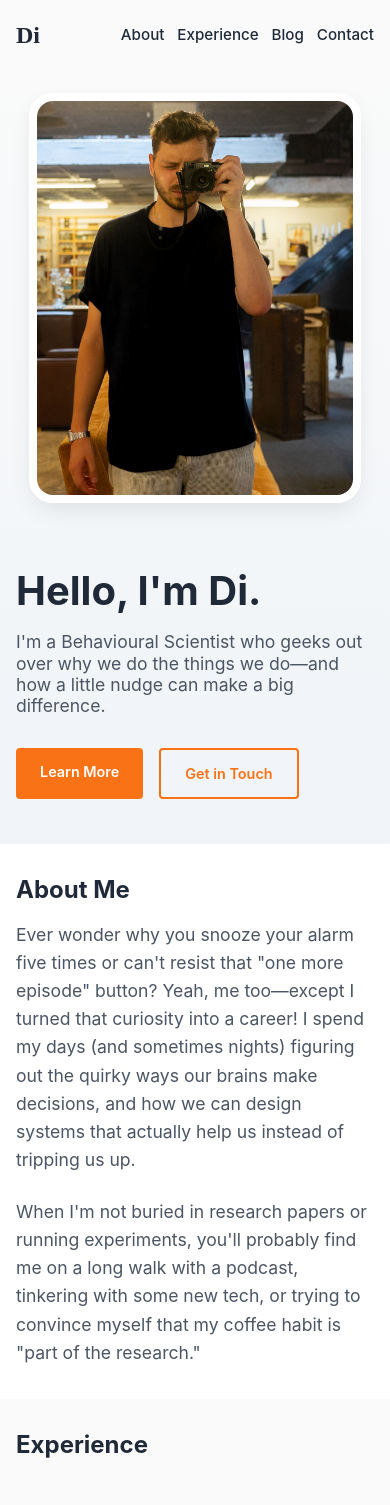
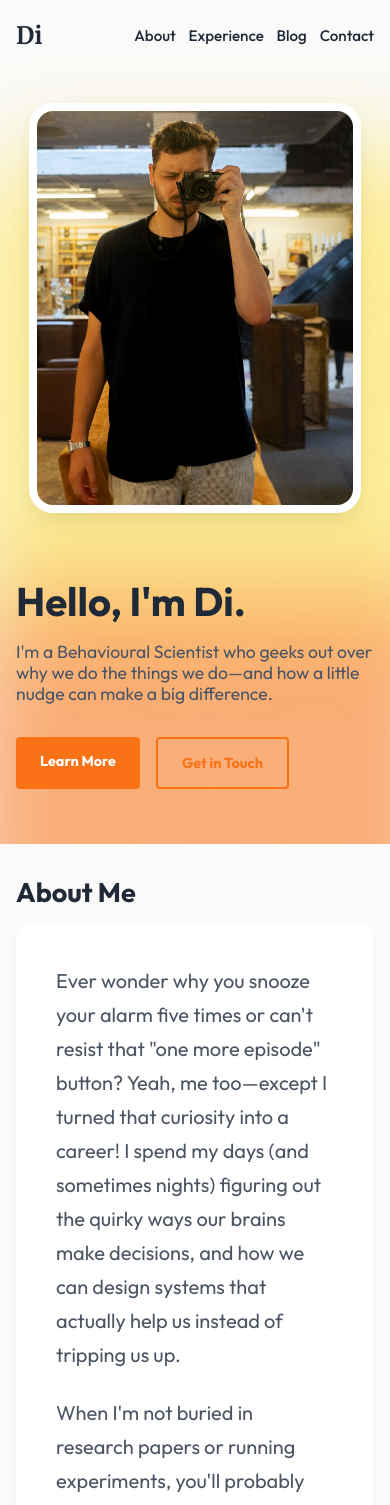
Before and after one commit to Dicodey/my-website, a React (Vite) app in the folder personal-website/: page /#/ in a window 390 px wide. Shown: the top 1505 px of the page. Built offline with nearby package versions, Linux system fonts and the light colour scheme.

Commit message:
Update design: brain-styled blobs and mobile optimizations

```diff
--- a/personal-website/index.html
+++ b/personal-website/index.html
@@ -1,13 +1,16 @@
 <!doctype html>
 <html lang="en">
+
 <head>
   <meta charset="UTF-8" />
   <link rel="icon" type="image/svg+xml" href="/vite.svg" />
   <meta name="viewport" content="width=device-width, initial-scale=1.0" />
   <title>my-portfolio</title>
 </head>
+
 <body>
   <div id="root"></div>
   <script type="module" src="/src/main.jsx"></script>
 </body>
+
 </html>
--- a/personal-website/src/App.jsx
+++ b/personal-website/src/App.jsx
@@ -7,6 +7,7 @@ import Experience from './components/Experience';
 import Blog from './components/Blog';
 import BlogPost from './components/BlogPost';
 import Contact from './components/Contact';
+import Background from './components/Background';
 
 import { useEffect } from 'react';
 import { useLocation } from 'react-router-dom';
@@ -42,6 +43,7 @@ function App() {
   return (
     <HelmetProvider>
       <Router>
+        <Background />
         <div className="app">
           <Navbar />
           <main>
--- a/personal-website/src/components/About.jsx
+++ b/personal-website/src/components/About.jsx
@@ -1,9 +1,18 @@
 const About = () => {
     return (
-        <section id="about" style={{ backgroundColor: 'white' }}>
+        <section id="about">
             <div className="container">
                 <h2>About Me</h2>
-                <div style={{ maxWidth: '800px', fontSize: '1.1rem', color: 'var(--text-secondary)' }}>
+                <div style={{
+                    maxWidth: '800px',
+                    fontSize: '1.25rem',
+                    color: 'var(--text-secondary)',
+                    backgroundColor: 'rgba(255, 255, 255, 0.85)',
+                    backdropFilter: 'blur(10px)',
+                    padding: '2.5rem',
+                    borderRadius: '12px',
+                    boxShadow: '0 4px 6px rgba(0, 0, 0, 0.05)'
+                }}>
                     <p style={{ marginBottom: '1.5rem' }}>
                         Ever wonder why you snooze your alarm five times or can't resist that "one more episode" button?
                         Yeah, me too—except I turned that curiosity into a career! I spend my days (and sometimes nights)
--- /dev/null
+++ b/personal-website/src/components/Background.jsx
@@ -0,0 +1,58 @@
+import React from 'react';
+import './Background.style.css';
+
+const BrainBlob = ({ className, color, opacity = 0.65, delay = '0s' }) => {
+    return (
+        <div className={`brain-blob-container ${className}`} style={{ animationDelay: delay }}>
+            <svg
+                viewBox="0 0 200 200"
+                xmlns="http://www.w3.org/2000/svg"
+                className="brain-blob-svg"
+            >
+                <path
+                    d="M30,-50 C10,-65 -10,-65 -30,-50 C-55,-30 -60,0 -50,30 C-35,60 0,65 35,60 C60,50 65,20 60,-10 C55,-35 45,-45 30,-50 Z"
+                    fill={color}
+                    opacity={opacity}
+                    transform="translate(100 100) scale(2.2)"
+                />
+                {/* Brain gyri/sulci */}
+                <g stroke={color} strokeWidth="1.5" fill="none" opacity="0.5" transform="translate(100 100) scale(2.2)">
+                    {/* Left Hemisphere hint */}
+                    <path d="M-15,-40 Q-25,-20 -15,0 T-20,40" />
+                    <path d="M-30,-20 Q-40,0 -25,20" />
+
+                    {/* Right Hemisphere hint */}
+                    <path d="M15,-40 Q25,-20 15,0 T20,40" />
+                    <path d="M30,-20 Q40,0 25,20" />
+
+                    {/* Center division */}
+                    <path d="M0,-45 L0,45" strokeOpacity="0.3" strokeWidth="1" />
+                </g>
+            </svg>
+        </div>
+    );
+};
+
+const Background = () => {
+    const blobs = [
+        { className: 'blob-1', color: '#fde047', delay: '0s' },
+        { className: 'blob-2', color: '#f97316', delay: '-5s' },
+        { className: 'blob-3', color: '#dc2626', delay: '-10s' },
+        { className: 'blob-4', color: '#16a34a', delay: '-15s' },
+        { className: 'blob-5', color: '#fde047', delay: '-2s' },
+        { className: 'blob-6', color: '#f97316', delay: '-7s' },
+        { className: 'blob-7', color: '#dc2626', delay: '-12s' },
+    ];
+
+    return (
+        <div className="background-wrapper">
+            <div className="blobs-container">
+                {blobs.map((blob, index) => (
+                    <BrainBlob key={index} {...blob} />
+                ))}
+            </div>
+        </div>
+    );
+};
+
+export default Background;
--- /dev/null
+++ b/personal-website/src/components/Background.style.css
@@ -0,0 +1,111 @@
+/* Background Wrapper */
+.background-wrapper {
+  position: fixed;
+  top: 0;
+  left: 0;
+  width: 100%;
+  height: 100%;
+  z-index: -1;
+  overflow: hidden;
+  background-color: var(--bg-color);
+  pointer-events: none;
+}
+
+.blobs-container {
+  position: absolute;
+  top: 0;
+  left: 0;
+  width: 100%;
+  height: 4000px;
+  /* Matching the approximate path of the original background */
+}
+
+.brain-blob-container {
+  position: absolute;
+  width: 500px;
+  /* Mobile increased size */
+  height: 500px;
+  opacity: 0.85;
+  /* Slightly more visible */
+  filter: blur(50px);
+  animation: float 40s ease-in-out infinite alternate;
+  /* Slower */
+}
+
+.brain-blob-svg {
+  width: 100%;
+  height: 100%;
+}
+
+@keyframes float {
+  0% {
+    transform: translate(0, 0) rotate(0deg);
+  }
+
+  50% {
+    transform: translate(15px, -10px) rotate(1deg);
+    /* Subtle movement */
+  }
+
+  100% {
+    transform: translate(-10px, 15px) rotate(-1deg);
+  }
+}
+
+/* Individual blob positions */
+/* Individual blob positions - Mobile (more spaced out) */
+.blob-1 {
+  top: 150px;
+  left: -10%;
+}
+
+.blob-2 {
+  top: 600px;
+  right: -15%;
+}
+
+.blob-3 {
+  top: 1200px;
+  left: -5%;
+  animation-duration: 45s;
+}
+
+.blob-4 {
+  top: 1800px;
+  right: -10%;
+  animation-duration: 38s;
+}
+
+.blob-5 {
+  top: 2500px;
+  left: 15%;
+  animation-duration: 42s;
+}
+
+.blob-6 {
+  top: 3200px;
+  left: -5%;
+  animation-duration: 40s;
+}
+
+.blob-7 {
+  top: 3800px;
+  right: 5%;
+  animation-duration: 44s;
+}
+
+/* Desktop adjustments */
+@media (min-width: 1024px) {
+  .brain-blob-container {
+    width: 700px;
+    height: 700px;
+    filter: blur(70px);
+  }
+}
+
+/* Reduced motion */
+@media (prefers-reduced-motion: reduce) {
+  .brain-blob-container {
+    animation: none;
+  }
+}
--- a/personal-website/src/components/Blog.jsx
+++ b/personal-website/src/components/Blog.jsx
@@ -3,7 +3,7 @@ import { posts } from '../data/posts';
 
 const Blog = () => {
     return (
-        <section id="thoughts" style={{ backgroundColor: 'white' }}>
+        <section id="thoughts">
             <div className="container">
                 <h2>Latest Thoughts</h2>
                 <div style={{ display: 'grid', gridTemplateColumns: 'repeat(auto-fit, minmax(300px, 1fr))', gap: '2rem', marginTop: '2rem' }}>
--- a/personal-website/src/components/Contact.jsx
+++ b/personal-website/src/components/Contact.jsx
@@ -1,7 +1,16 @@
 const Contact = () => {
     return (
-        <section id="contact" style={{ backgroundColor: 'var(--bg-color)', paddingBottom: '4rem' }}>
-            <div className="container" style={{ textAlign: 'center', maxWidth: '600px' }}>
+        <section id="contact" style={{ paddingBottom: '4rem' }}>
+            <div className="container" style={{ display: 'flex', justifyContent: 'center' }}>
+                <div style={{
+                    textAlign: 'center',
+                    maxWidth: '600px',
+                    backgroundColor: 'rgba(255, 255, 255, 0.85)',
+                    backdropFilter: 'blur(10px)',
+                    padding: '2.5rem',
+                    borderRadius: '12px',
+                    boxShadow: '0 4px 6px rgba(0, 0, 0, 0.05)'
+                }}>
                     <h2>Let's Chat!</h2>
                     <p style={{ marginBottom: '2rem', fontSize: '1.1rem', color: 'var(--text-secondary)' }}>
                         Whether you've got a wild idea, a question about how brains work, or just want to say hi—I'd love to hear from you.
@@ -35,6 +44,7 @@ const Contact = () => {
                         <a href="#" style={{ color: 'var(--text-secondary)' }}>Twitter / X</a>
                     </div>
                 </div>
+            </div>
         </section>
     );
 };
--- a/personal-website/src/components/Experience.jsx
+++ b/personal-website/src/components/Experience.jsx
@@ -36,7 +36,7 @@ const Experience = () => {
                 justifyContent: 'space-between',
                 marginBottom: '0.5rem',
                 color: 'var(--text-secondary)',
-                fontSize: '0.9rem',
+                fontSize: '1rem',
                 gap: '0.5rem'
             }}>
                 <span style={{ fontWeight: 600 }}>{item.company}</span>
@@ -47,7 +47,7 @@ const Experience = () => {
     );
 
     return (
-        <section id="experience" style={{ backgroundColor: 'var(--bg-color)' }}>
+        <section id="experience">
             <div className="container">
                 <h2 style={{ marginBottom: '3rem' }}>Experience</h2>
                 <div style={{ display: 'grid', gridTemplateColumns: 'repeat(auto-fit, minmax(min(100%, 400px), 1fr))', gap: '2rem' }}>
--- a/personal-website/src/components/Hero.jsx
+++ b/personal-website/src/components/Hero.jsx
@@ -6,7 +6,6 @@ const Hero = () => {
             minHeight: '100vh',
             display: 'flex',
             alignItems: 'center',
-            background: 'linear-gradient(to bottom, var(--bg-color), #f0f4f8)',
             paddingTop: '80px'
         }}>
             <div className="container" style={{
--- a/personal-website/src/index.css
+++ b/personal-website/src/index.css
@@ -1,3 +1,5 @@
+@import url('https://fonts.googleapis.com/css2?family=Outfit:wght@400;500;700&family=Plus+Jakarta+Sans:wght@400;500;700&family=Poppins:wght@400;500;700&family=Merriweather:wght@700&display=swap');
+
 :root {
   /* Colors - Clean Academic/Professional with Orange Accents */
   --bg-color: #fafafa;
@@ -13,7 +15,7 @@
   --border-color: #e5e7eb;
 
   /* Typography */
-  --font-sans: 'Inter', -apple-system, BlinkMacSystemFont, "Segoe UI", Roboto, sans-serif;
+  --font-sans: 'Outfit', -apple-system, BlinkMacSystemFont, "Segoe UI", Roboto, sans-serif;
   --font-serif: 'Merriweather', serif;
   /* For headings/elegant feel */
 
@@ -37,7 +39,8 @@ body {
   font-family: var(--font-sans);
   background-color: var(--bg-color);
   color: var(--text-primary);
-  line-height: 1.6;
+  font-size: 1.125rem;
+  line-height: 1.7;
   -webkit-font-smoothing: antialiased;
 }
 
@@ -83,6 +86,9 @@ button {
 section {
   padding: var(--spacing-xl) 0;
   scroll-margin-top: 60px;
+  background-color: transparent !important;
+  position: relative;
+  z-index: 1;
 }
 
 .card {
```
Also changed, not shown: personal-website/public/blobs.svg (added). Lines whose indentation alone changed are shown as unchanged.
